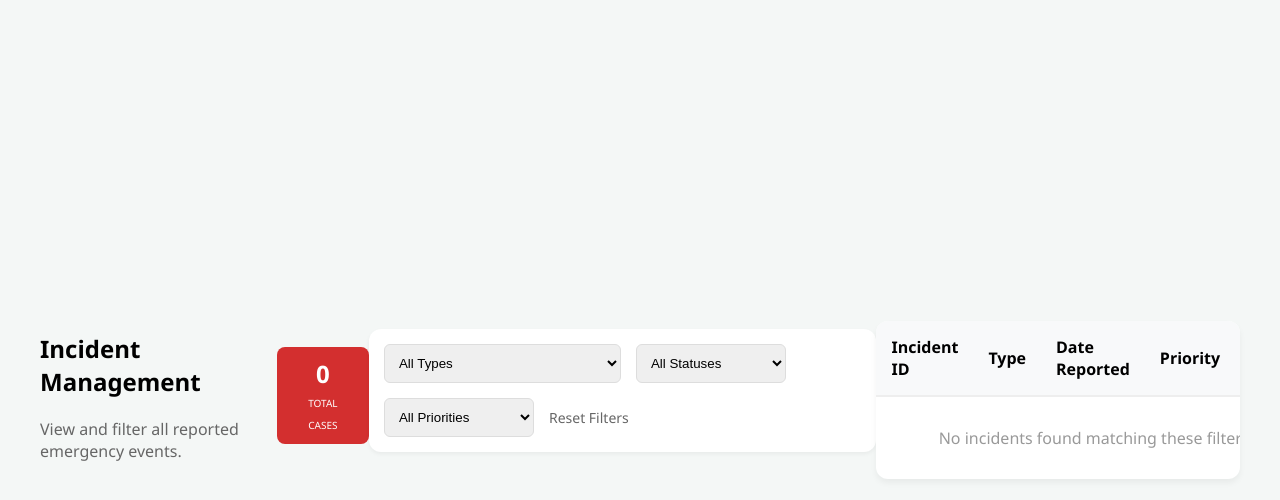
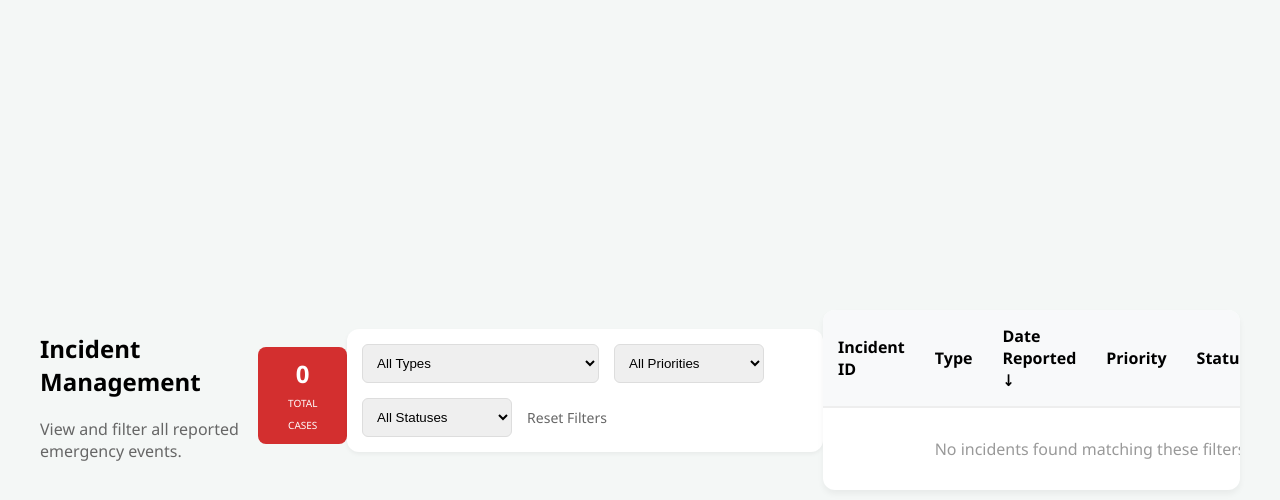
Before and after one commit to Hikaritora/RescueNET, a Django app: page /incidents/ in a window 1280 px wide. Shown: the top 500 px of the page. Run offline with Django 5.2, Linux system fonts and the light colour scheme; data that the repository does not hold is empty.

Commit message:
Made the incidents tables look the same in all views, added sorting to incident view, and auto filters to archive and recent incidents

```diff
--- a/management/templates/management/archive.html
+++ b/management/templates/management/archive.html
@@ -57,7 +57,11 @@
         <tbody>
             {% for incident in incidents %}
             <tr style="border-bottom: 1px solid #f9f9f9; font-size: 14px;">
-                <td style="padding: 15px; font-weight: bold;">INC-00{{ incident.id }}</td>
+                <td style="padding: 15px; font-weight: bold;">
+                    <a href="{% url 'incident_detail' incident.id %}" style="color: #d32f2f; text-decoration: none;">
+                        INC-00{{ incident.id }}
+                    </a>
+                </td>
                 <td style="padding: 15px;">{{ incident.type }}</td>
                 <td style="padding: 15px; font-family: monospace; font-size: 12px; color: #666;">
                     {{ incident.reported_at|date:"Y-m-d H:i" }}
--- a/management/templates/management/incidents.html
+++ b/management/templates/management/incidents.html
@@ -30,19 +30,19 @@
             <option value="Other" {% if selected_type == 'Other' %}selected{% endif %}>Other</option>
         </select>
 
-        <select name="status" onchange="this.form.submit()" style="padding: 10px; border-radius: 6px; border: 1px solid #ddd; min-width: 150px;">
-            <option value="">All Statuses</option>
-            <option value="reported" {% if selected_status == 'reported' %}selected{% endif %}>Reported</option>
-            <option value="in_progress" {% if selected_status == 'in_progress' %}selected{% endif %}>In Progress</option>
-            <option value="closed" {% if selected_status == 'closed' %}selected{% endif %}>Closed</option>
-        </select>
-
         <select name="priority" onchange="this.form.submit()" style="padding: 10px; border-radius: 6px; border: 1px solid #ddd; min-width: 150px;">
             <option value="">All Priorities</option>
             <option value="critical" {% if selected_priority == 'critical' %}selected{% endif %}>Critical</option>
             <option value="high" {% if selected_priority == 'high' %}selected{% endif %}>High</option>
             <option value="medium" {% if selected_priority == 'medium' %}selected{% endif %}>Medium</option>
             <option value="low" {% if selected_priority == 'low' %}selected{% endif %}>Low</option>
+        </select>
+
+        <select name="status" onchange="this.form.submit()" style="padding: 10px; border-radius: 6px; border: 1px solid #ddd; min-width: 150px;">
+            <option value="">All Statuses</option>
+            <option value="reported" {% if selected_status == 'reported' %}selected{% endif %}>Reported</option>
+            <option value="in_progress" {% if selected_status == 'in_progress' %}selected{% endif %}>In Progress</option>
+            <option value="closed" {% if selected_status == 'closed' %}selected{% endif %}>Closed</option>
         </select>
 
         <a href="{% url 'incident_list' %}" style="color: #666; text-decoration: none; font-size: 14px;">Reset Filters</a>
@@ -53,11 +53,36 @@
     <table style="width: 100%; border-collapse: collapse;">
         <thead>
             <tr style="background: #f8f9fa; border-bottom: 2px solid #eee;">
-                <th style="padding: 15px; text-align: left;">Incident ID</th>
-                <th style="padding: 15px; text-align: left;">Type</th>
-                <th style="padding: 15px; text-align: left;">Date Reported</th>
-                <th style="padding: 15px; text-align: left;">Priority</th>
-                <th style="padding: 15px; text-align: left;">Status</th>
+                <th style="padding: 15px; text-align: left;">
+                    <a href="?{{ base_qs }}sort=id&dir={% if current_sort == 'id' and current_dir == 'asc' %}desc{% else %}asc{% endif %}" style="color: inherit; text-decoration: none;">
+                        Incident ID {% if current_sort == 'id' %}{% if current_dir == 'asc' %}↑{% else %}↓{% endif %}{% endif %}
+                    </a>
+                </th>
+                <th style="padding: 15px; text-align: left;">
+                    <a href="?{{ base_qs }}sort=type&dir={% if current_sort == 'type' and current_dir == 'asc' %}desc{% else %}asc{% endif %}" style="color: inherit; text-decoration: none;">
+                        Type {% if current_sort == 'type' %}{% if current_dir == 'asc' %}↑{% else %}↓{% endif %}{% endif %}
+                    </a>
+                </th>
+                <th style="padding: 15px; text-align: left;">
+                    <a href="?{{ base_qs }}sort=reported_at&dir={% if current_sort == 'reported_at' and current_dir == 'asc' %}desc{% else %}asc{% endif %}" style="color: inherit; text-decoration: none;">
+                        Date Reported {% if current_sort == 'reported_at' %}{% if current_dir == 'asc' %}↑{% else %}↓{% endif %}{% endif %}
+                    </a>
+                </th>
+                <th style="padding: 15px; text-align: left;">
+                    <a href="?{{ base_qs }}sort=priority&dir={% if current_sort == 'priority' and current_dir == 'asc' %}desc{% else %}asc{% endif %}" style="color: inherit; text-decoration: none;">
+                        Priority {% if current_sort == 'priority' %}{% if current_dir == 'asc' %}↑{% else %}↓{% endif %}{% endif %}
+                    </a>
+                </th>
+                <th style="padding: 15px; text-align: left;">
+                    <a href="?{{ base_qs }}sort=status&dir={% if current_sort == 'status' and current_dir == 'asc' %}desc{% else %}asc{% endif %}" style="color: inherit; text-decoration: none;">
+                        Status {% if current_sort == 'status' %}{% if current_dir == 'asc' %}↑{% else %}↓{% endif %}{% endif %}
+                    </a>
+                </th>
+                <th style="padding: 15px; text-align: left;">
+                    <a href="?{{ base_qs }}sort=latitude&dir={% if current_sort == 'latitude' and current_dir == 'asc' %}desc{% else %}asc{% endif %}" style="color: inherit; text-decoration: none;">
+                        Location {% if current_sort == 'latitude' %}{% if current_dir == 'asc' %}↑{% else %}↓{% endif %}{% endif %}
+                    </a>
+                </th>
             </tr>
         </thead>
         <tbody>
@@ -92,11 +117,14 @@
                         {% elif incident.status == 'closed' %}CLOSED
                         {% else %}{{ incident.status|upper }}{% endif %}
                     </span>
-                 </td>
+                </td>
+                <td style="padding: 15px; font-family: monospace; font-size: 12px; color: #666;">
+                    {{ incident.latitude|floatformat:4 }}, {{ incident.longitude|floatformat:4 }}
+                </td>
             </tr>
             {% empty %}
             <tr>
-                <td colspan="5" style="padding: 30px; text-align: center; color: #999;">No incidents found matching these filters.</td>
+                <td colspan="6" style="padding: 30px; text-align: center; color: #999;">No incidents found matching these filters.</td>
             </tr>
             {% endfor %}
         </tbody>
--- a/management/views.py
+++ b/management/views.py
@@ -1,6 +1,6 @@
 import csv
 from django.shortcuts import render, redirect, get_object_or_404
-from django.db.models import Count
+from django.db.models import Count, Case, When, IntegerField
 from django.http import HttpResponse
 from django.contrib.auth.decorators import login_required, user_passes_test
 
@@ -18,8 +18,8 @@ def list_incidents(request):
     filter_status = request.GET.get('status')
     filter_type = request.GET.get('type')
 
-    incidents = Incident.objects.all().order_by('-id')
-
+    # Apply filters first
+    incidents = Incident.objects.all()
     if filter_priority:
         incidents = incidents.filter(priority=filter_priority)
     if filter_status:
@@ -27,11 +27,66 @@ def list_incidents(request):
     if filter_type:
         incidents = incidents.filter(type=filter_type)
 
+    # Sorting: allow only a safe whitelist of sortable fields
+    allowed_sorts = {
+        'id': 'id',
+        'type': 'type',
+        'reported_at': 'reported_at',
+        'priority': 'priority',
+        'status': 'status',
+        'latitude': 'latitude',
+        'longitude': 'longitude',
+    }
+    current_sort = request.GET.get('sort', 'reported_at')
+    current_dir = request.GET.get('dir', 'desc')
+    if current_sort not in allowed_sorts:
+        current_sort = 'reported_at'
+    if current_dir not in ('asc', 'desc'):
+        current_dir = 'desc'
+
+    order_prefix = '' if current_dir == 'asc' else '-'
+    # Special-case priority ordering with a custom fixed order
+    if current_sort == 'priority':
+        priority_order = Case(
+            When(priority='low', then=1),
+            When(priority='medium', then=2),
+            When(priority='high', then=3),
+            When(priority='critical', then=4),
+            default=0,
+            output_field=IntegerField()
+        )
+        incidents = incidents.annotate(priority_order=priority_order)
+        # Use annotated field for ordering
+        if current_dir == 'asc':
+            incidents = incidents.order_by('priority_order')
+        else:
+            incidents = incidents.order_by('-priority_order')
+    # Support multi-column ordering for location (latitude then longitude)
+    elif current_sort == 'latitude':
+        incidents = incidents.order_by(f"{order_prefix}latitude", f"{order_prefix}longitude")
+    else:
+        order_field = order_prefix + allowed_sorts[current_sort]
+        incidents = incidents.order_by(order_field)
+    # Build a small base querystring for preserving filters in header links
+    base_qs_parts = []
+    if filter_type:
+        base_qs_parts.append(f"type={filter_type}")
+    if filter_status:
+        base_qs_parts.append(f"status={filter_status}")
+    if filter_priority:
+        base_qs_parts.append(f"priority={filter_priority}")
+    base_qs = "&".join(base_qs_parts)
+    if base_qs:
+        base_qs += '&'
+
     return render(request, 'management/incidents.html', {
         'incidents': incidents,
         'selected_priority': filter_priority,
         'selected_status': filter_status,
         'selected_type': filter_type,
+        'current_sort': current_sort,
+        'current_dir': current_dir,
+        'base_qs': base_qs,
     })
 
 
@@ -164,7 +219,7 @@ def dashboard(request):
     total_incidents = Incident.objects.count()
     active_incidents = Incident.objects.exclude(status='closed').count()
     available_resources = Resource.objects.filter(status='available').count()
-    recent_incidents = Incident.objects.all().order_by('-id')[:5]
+    recent_incidents = Incident.objects.exclude(status='closed').order_by('-reported_at')[:10]
 
     return render(request, 'management/dashboard.html', {
         'total': total_incidents,
@@ -187,7 +242,7 @@ def archive(request):
     in_use = Resource.objects.exclude(status='available').count()
     available = Resource.objects.filter(status='available').count()
 
-    archived_incidents = Incident.objects.all().order_by('-id')
+    archived_incidents = Incident.objects.filter(status='closed').order_by('-reported_at')
 
     return render(request, 'management/archive.html', {
         'total': total,
```
Also changed, not shown: management/templates/management/dashboard.html (+19 -11 lines), README.md.
